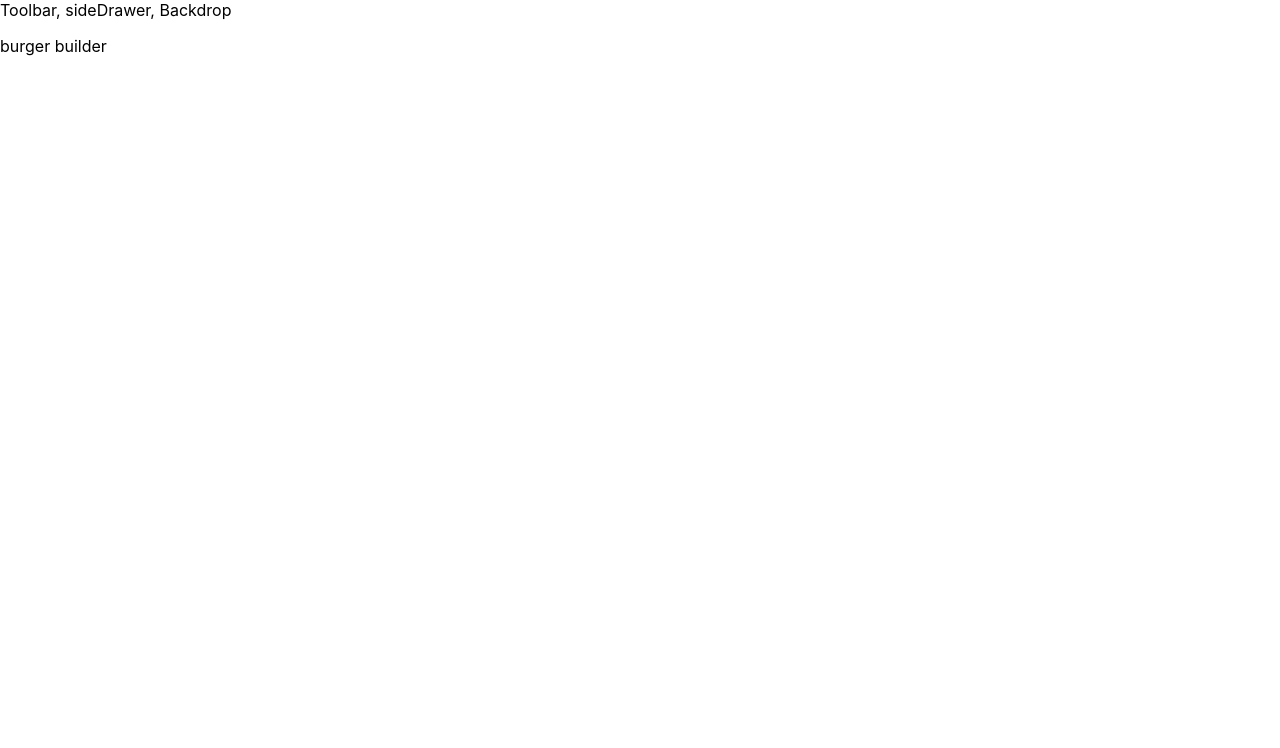
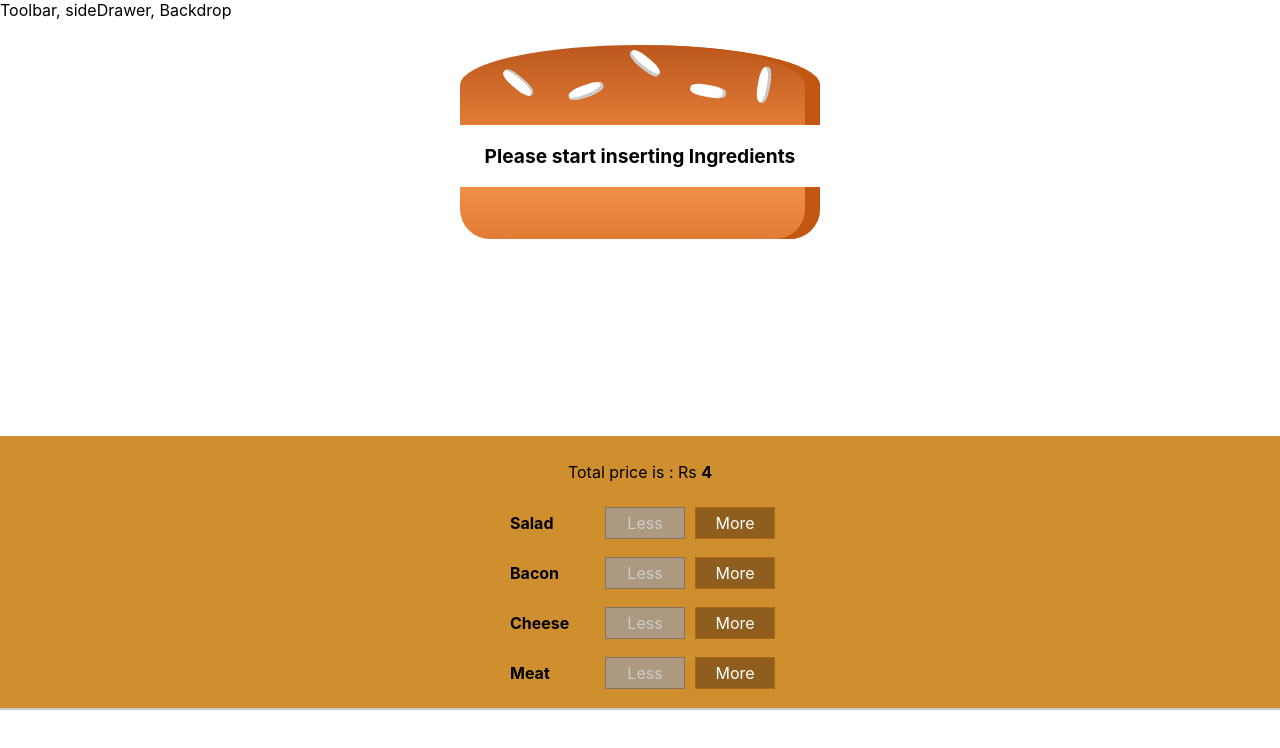
Before and after one commit to send2abhishek/food-manager, a React (Create React App) app: page / in a window 1280 px wide. Shown: the top 748 px of the page. Built offline with nearby package versions, Linux system fonts and the light colour scheme; the HTML template or start-up script is replaced by a standard one.

Commit message:
Added burger add or delete functionality

```diff
--- a/package.json
+++ b/package.json
@@ -6,6 +6,7 @@
     "@testing-library/jest-dom": "^4.2.4",
     "@testing-library/react": "^9.5.0",
     "@testing-library/user-event": "^7.2.1",
+    "prop-types": "^15.7.2",
     "react": "^16.13.1",
     "react-dom": "^16.13.1",
     "react-scripts": "3.4.1"
--- /dev/null
+++ b/src/containers/Burger/BuildControls/BuildControl/BuildControl.css
@@ -0,0 +1,58 @@
+.BuildControl {
+  display: flex;
+  justify-content: space-between;
+  align-items: center;
+  margin: 5px 0;
+}
+
+.BuildControl button {
+  display: block;
+  font: inherit;
+  padding: 5px;
+  margin: 0 5px;
+  width: 80px;
+  border: 1px solid #aa6817;
+  cursor: pointer;
+  outline: none;
+}
+
+.BuildControl button:disabled {
+  background-color: #ac9980;
+  border: 1px solid #7e7365;
+  color: #ccc;
+  cursor: default;
+}
+
+.BuildControl button:hover:disabled {
+  background-color: #ac9980;
+  color: #ccc;
+  cursor: not-allowed;
+}
+
+.Label {
+  padding: 10px;
+  font-weight: bold;
+  width: 80px;
+}
+
+.BuildControl .Less {
+  background-color: #d39952;
+  color: white;
+}
+
+.BuildControl .More {
+  background-color: #8f5e1e;
+  color: white;
+}
+
+.BuildControl .Less:hover,
+.BuildControl .Less:active {
+  background-color: #daa972;
+  color: white;
+}
+
+.BuildControl .More:hover,
+.BuildControl .More:active {
+  background-color: #99703f;
+  color: white;
+}
--- /dev/null
+++ b/src/containers/Burger/BuildControls/BuildControl/BuildControl.js
@@ -0,0 +1,22 @@
+import React from "react";
+import "./BuildControl.css";
+
+const buildControl = props => {
+  return (
+    <div className="BuildControl">
+      <div className="Label">{props.label}</div>
+      <button
+        className="Less"
+        disabled={props.disabled}
+        onClick={props.removed}
+      >
+        Less
+      </button>
+      <button className="More" onClick={props.added}>
+        More
+      </button>
+    </div>
+  );
+};
+
+export default buildControl;
--- /dev/null
+++ b/src/containers/Burger/BuildControls/BuildControls.css
@@ -0,0 +1,9 @@
+.BuildControls {
+  width: 100%;
+  background-color: #cf8f2e;
+  display: flex;
+  flex-flow: column;
+  align-items: center;
+  box-shadow: 0 2px 1px #ccc;
+  padding: 10px 0px;
+}
--- /dev/null
+++ b/src/containers/Burger/BuildControls/BuildControls.js
@@ -0,0 +1,47 @@
+import React from "react";
+import "./BuildControls.css";
+import BuildControl from "./BuildControl/BuildControl.js";
+
+const controls = [
+  {
+    label: "Salad",
+    type: "Salad"
+  },
+  {
+    label: "Bacon",
+    type: "Bacon"
+  },
+  {
+    label: "Cheese",
+    type: "Cheese"
+  },
+  {
+    label: "Meat",
+    type: "meat"
+  }
+];
+
+const buildControls = props => {
+  return (
+    <div className="BuildControls">
+      <p>
+        Total price is : Rs <strong>{props.price}</strong>
+      </p>
+      {controls.map(controls => {
+        return (
+          <BuildControl
+            key={controls.label}
+            label={controls.label}
+            added={() => {
+              props.ingredientsAdded(controls.type);
+            }}
+            removed={() => props.ingredientsRemoved(controls.type)}
+            disabled={props.disabled[controls.type]}
+          />
+        );
+      })}
+    </div>
+  );
+};
+
+export default buildControls;
--- /dev/null
+++ b/src/containers/Burger/Burger.css
@@ -0,0 +1,30 @@
+.Burger {
+  width: 100%;
+  height: 250px;
+  overflow-y: scroll;
+  margin: auto;
+  text-align: center;
+  font-weight: bold;
+  font-size: 1.2rem;
+}
+
+@media (min-width: 1000px) and (min-height: 700px) {
+  .Burger {
+    width: 700px;
+    height: 600px;
+  }
+}
+
+@media (min-width: 500px) and (min-height: 401px) {
+  .Burger {
+    width: 450px;
+    height: 400px;
+  }
+}
+
+@media (min-width: 500px) and (max-height: 400px) {
+  .Burger {
+    width: 350px;
+    height: 300px;
+  }
+}
--- /dev/null
+++ b/src/containers/Burger/Burger.js
@@ -0,0 +1,31 @@
+import React from "react";
+import "./Burger.css";
+import BurgerIngredient from "./BurgerIngredeints/BurgerIngredients";
+
+const burger = props => {
+  let transformedIngredients = Object.keys(props.ingredients)
+    .map(idKey => {
+      return [...Array(props.ingredients[idKey])].map((_, i) => {
+        return <BurgerIngredient key={idKey + i} type={idKey} />;
+      });
+    })
+    .reduce((prevValue, currValue) => {
+      // concat and store into the initial value of the array []
+      return prevValue.concat(currValue);
+    }, []);
+
+  if (transformedIngredients.length === 0) {
+    transformedIngredients = <p>Please start inserting Ingredients </p>;
+  }
+
+  console.log(transformedIngredients);
+  return (
+    <div className="Burger">
+      <BurgerIngredient type="bread-top" />
+      {transformedIngredients}
+      <BurgerIngredient type="bread-bottom" />
+    </div>
+  );
+};
+
+export default burger;
--- /dev/null
+++ b/src/containers/Burger/BurgerIngredeints/BurgerIngedient.css
@@ -0,0 +1,112 @@
+.BreadBottom {
+  height: 13%;
+  width: 80%;
+  background: linear-gradient(#f08e4a, #e27b36);
+  border-radius: 0 0 30px 30px;
+  box-shadow: inset -15px 0 #c15711;
+  margin: 2% auto;
+}
+
+.BreadTop {
+  height: 20%;
+  width: 80%;
+  background: linear-gradient(#bc581e, #e27b36);
+  border-radius: 50% 50% 0 0;
+  box-shadow: inset -15px 0 #c15711;
+  margin: 2% auto;
+  position: relative;
+}
+
+.Seeds1 {
+  width: 10%;
+  height: 15%;
+  position: absolute;
+  background-color: white;
+  left: 30%;
+  top: 50%;
+  border-radius: 40%;
+  transform: rotate(-20deg);
+  box-shadow: inset -2px -3px #c9c9c9;
+}
+
+.Seeds1:after {
+  content: "";
+  width: 100%;
+  height: 100%;
+  position: absolute;
+  background-color: white;
+  left: -170%;
+  top: -260%;
+  border-radius: 40%;
+  transform: rotate(60deg);
+  box-shadow: inset -1px 2px #c9c9c9;
+}
+
+.Seeds1:before {
+  content: "";
+  width: 100%;
+  height: 100%;
+  position: absolute;
+  background-color: white;
+  left: 180%;
+  top: -50%;
+  border-radius: 40%;
+  transform: rotate(60deg);
+  box-shadow: inset -1px -3px #c9c9c9;
+}
+
+.Seeds2 {
+  width: 10%;
+  height: 15%;
+  position: absolute;
+  background-color: white;
+  left: 64%;
+  top: 50%;
+  border-radius: 40%;
+  transform: rotate(10deg);
+  box-shadow: inset -3px 0 #c9c9c9;
+}
+
+.Seeds2:before {
+  content: "";
+  width: 100%;
+  height: 100%;
+  position: absolute;
+  background-color: white;
+  left: 150%;
+  top: -130%;
+  border-radius: 40%;
+  transform: rotate(90deg);
+  box-shadow: inset 1px 3px #c9c9c9;
+}
+
+.Meat {
+  width: 80%;
+  height: 8%;
+  background: linear-gradient(#7f3608, #702e05);
+  margin: 2% auto;
+  border-radius: 15px;
+}
+
+.Cheese {
+  width: 90%;
+  height: 4.5%;
+  margin: 2% auto;
+  background: linear-gradient(#f4d004, #d6bb22);
+  border-radius: 20px;
+}
+
+.Salad {
+  width: 85%;
+  height: 7%;
+  margin: 2% auto;
+  background: linear-gradient(#228c1d, #91ce50);
+  border-radius: 20px;
+}
+
+.Bacon {
+  width: 80%;
+  height: 3%;
+  background: linear-gradient(#bf3813, #c45e38);
+  margin: 2% auto;
+}
--- /dev/null
+++ b/src/containers/Burger/BurgerIngredeints/BurgerIngredients.js
@@ -0,0 +1,43 @@
+import React from "react";
+import "./BurgerIngedient.css";
+import PropTypes from "prop-types";
+const burgerIngredient = props => {
+  let ingredient = null;
+  switch (props.type) {
+    case "bread-bottom":
+      ingredient = <div className="BreadBottom"></div>;
+      break;
+    case "bread-top":
+      ingredient = (
+        <div className="BreadTop">
+          <div className="Seeds1"></div>
+          <div className="Seeds2"></div>
+        </div>
+      );
+      break;
+    case "meat":
+      ingredient = <div className="Meat"></div>;
+      break;
+    case "Cheese":
+      ingredient = <div className="Cheese"></div>;
+      break;
+    case "Salad":
+      ingredient = <div className="Salad"></div>;
+      break;
+
+    case "Bacon":
+      ingredient = <div className="Bacon"></div>;
+      break;
+
+    default:
+      ingredient = null;
+  }
+
+  return ingredient;
+};
+
+burgerIngredient.prototype = {
+  type: PropTypes.string.isRequired
+};
+
+export default burgerIngredient;
--- a/src/containers/BurgerBuilder/BurgerBuilder.jsx
+++ b/src/containers/BurgerBuilder/BurgerBuilder.jsx
@@ -1,12 +1,71 @@
 import React, { Component } from "react";
 import Aux from "../../hoc/Auxilliary";
+import Burger from "../Burger/Burger";
+import BuildControls from "../Burger/BuildControls/BuildControls";
+
+const PRICE_DETAILS = {
+  Salad: 10,
+  Bacon: 20,
+  Cheese: 40,
+  meat: 70
+};
 class BurgerBuilder extends Component {
   constructor(props) {
     super(props);
-    this.state = {};
+    this.state = {
+      ingredients: {
+        Salad: 0,
+        Bacon: 0,
+        Cheese: 0,
+        meat: 0
+      },
+      price: 4
+    };
   }
+
+  addIngredientHandler = type => {
+    const ingredients = { ...this.state.ingredients };
+    ingredients[type] = ingredients[type] + 1;
+    const priceAddition = PRICE_DETAILS[type];
+    const UpdatedPrice = priceAddition + this.state.price;
+    this.setState({
+      ingredients: ingredients,
+      price: UpdatedPrice
+    });
+  };
+
+  removeIngredientHandler = type => {
+    const ingredients = { ...this.state.ingredients };
+
+    if (ingredients[type] <= 0) {
+      return;
+    }
+    ingredients[type] = ingredients[type] - 1;
+    const priceAddition = PRICE_DETAILS[type];
+    const UpdatedPrice = this.state.price - priceAddition;
+    this.setState({
+      ingredients: ingredients,
+      price: UpdatedPrice
+    });
+  };
   render() {
-    return <Aux>burger builder</Aux>;
+    const disabledInfo = { ...this.state.ingredients };
+
+    for (let key in disabledInfo) {
+      disabledInfo[key] = disabledInfo[key] <= 0;
+    }
+
+    return (
+      <Aux>
+        <Burger ingredients={this.state.ingredients} />
+        <BuildControls
+          ingredientsAdded={this.addIngredientHandler}
+          ingredientsRemoved={this.removeIngredientHandler}
+          disabled={disabledInfo}
+          price={this.state.price}
+        />
+      </Aux>
+    );
   }
 }
 
```
